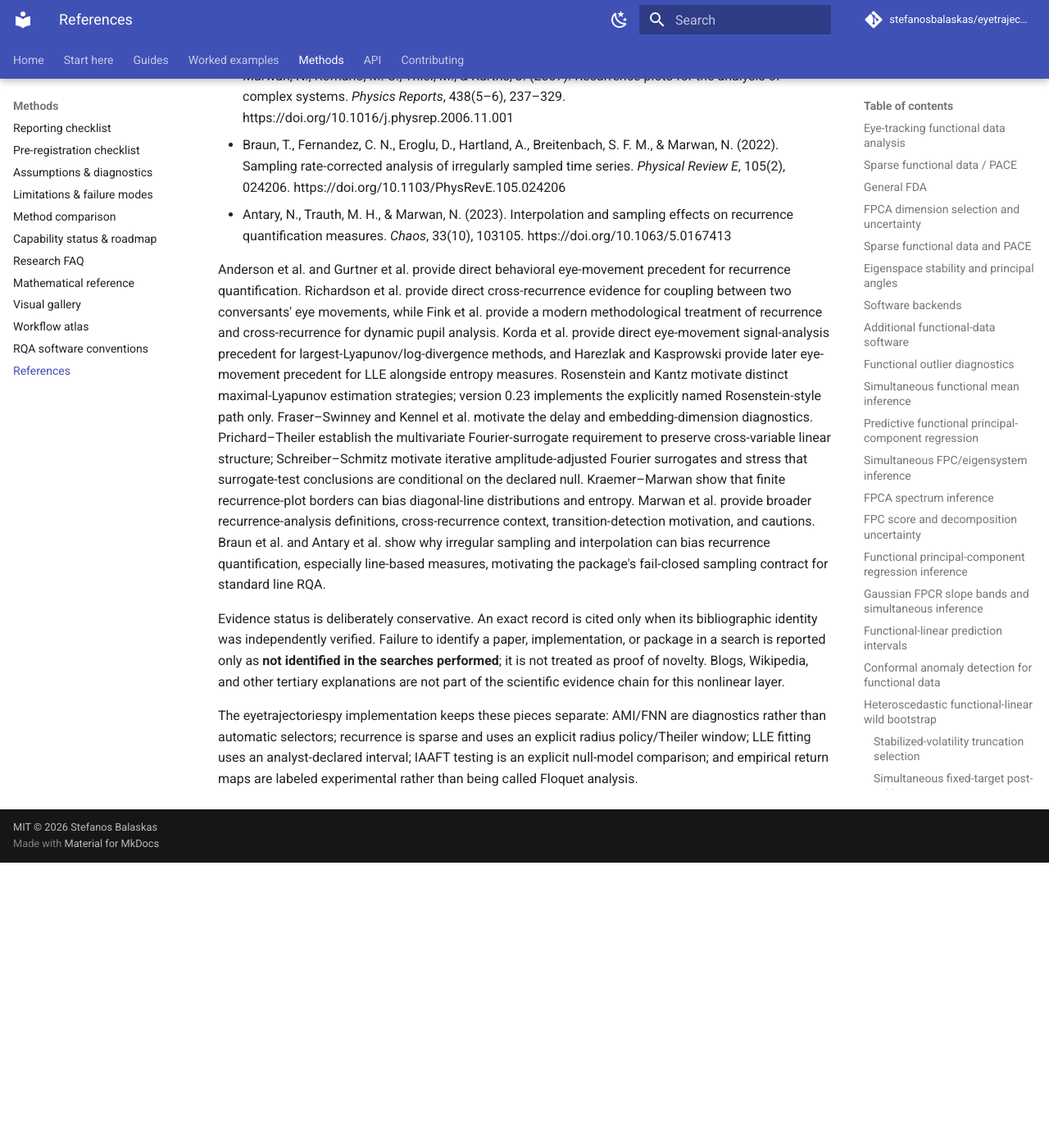
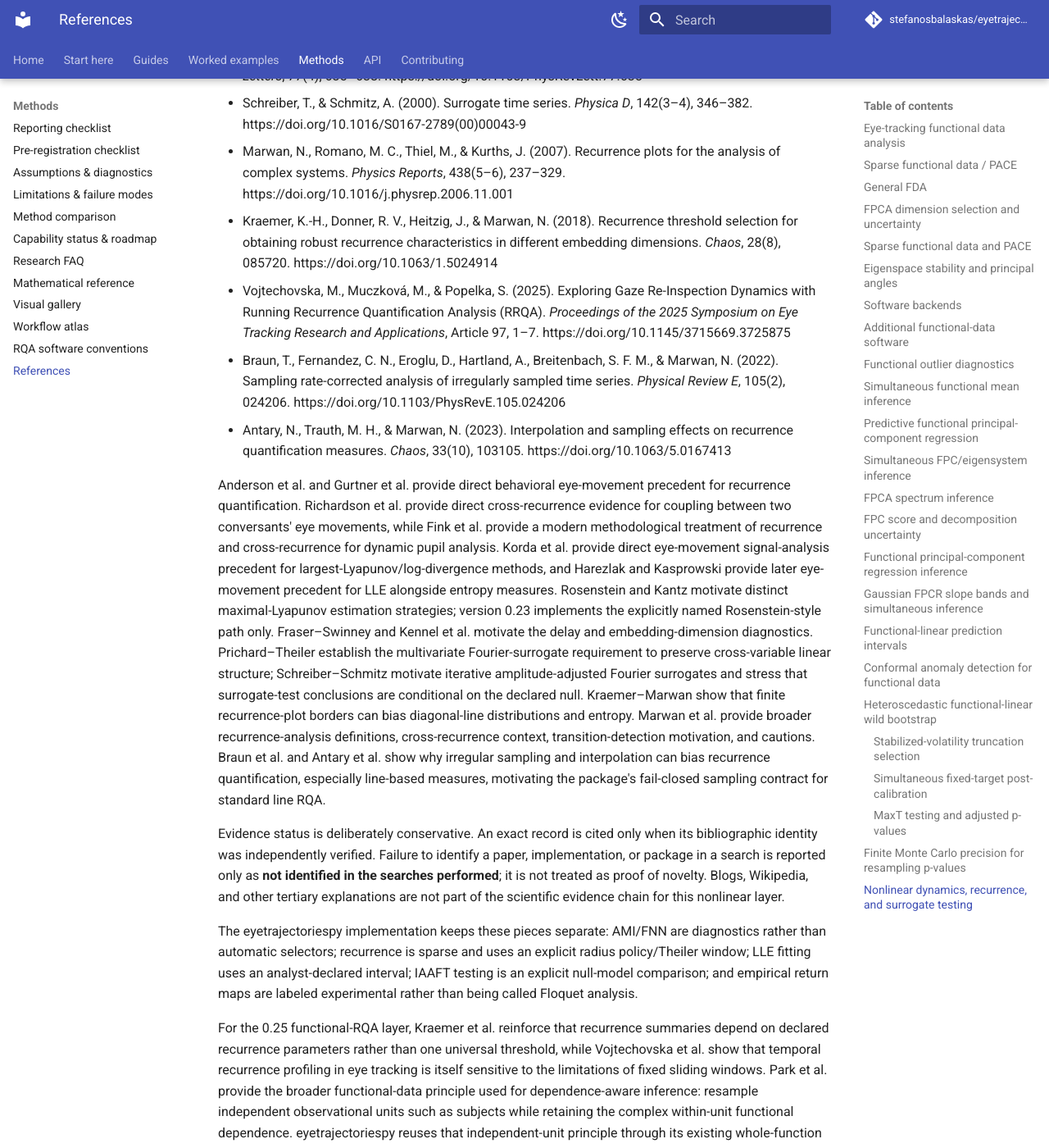
Before and after one commit to stefanosbalaskas/eyetrajectoriespy, an MkDocs documentation site: the page built from docs/methods/references.md, in a window 1280 px wide and 1400 px high, scrolled down 9789 px. Shown: the whole window at 82% size. Built offline with MkDocs 1.6.1 and Material for MkDocs 9.7.7, drawn with Linux system fonts in a browser that asks for light colours; comment, search, counter and statistics services are not loaded; before the commit the page ends 10841 px from its top, so only the background shows below that; some of the changed text lies outside the part shown.

Commit message:
Add functional RQA sensitivity and independent-unit references

```diff
--- a/docs/methods/references.md
+++ b/docs/methods/references.md
@@ -74,6 +74,8 @@
 Degras D. *Simultaneous confidence bands for the mean of functional data*. WIREs Computational Statistics. 2017;9(3):e1397.
 
 Liebl D, Reimherr M. *Fast and fair simultaneous confidence bands for functional parameters*. Journal of the Royal Statistical Society Series B. 2023;85(3):842–868. doi:10.1093/jrsssb/qkad026.
+
+- Park, S. Y., Staicu, A.-M., Xiao, L., & Crainiceanu, C. M. (2018). Simple fixed-effects inference for complex functional models. *Biostatistics*, 19(2), 137–152. https://doi.org/10.1093/biostatistics/kxx026
 
 The current eyetrajectoriespy implementation uses a studentized Gaussian multiplier maximum over the observed common grid. It is intentionally narrower in scope than general continuous-domain confidence-band frameworks.
 
@@ -228,6 +230,8 @@
 - Schreiber, T., & Schmitz, A. (1996). Improved surrogate data for nonlinearity tests. *Physical Review Letters*, 77(4), 635–638. https://doi.org/10.1103/PhysRevLett.77.635
 - Schreiber, T., & Schmitz, A. (2000). Surrogate time series. *Physica D*, 142(3–4), 346–382. https://doi.org/10.1016/S0167-2789(00)00043-9
 - Marwan, N., Romano, M. C., Thiel, M., & Kurths, J. (2007). Recurrence plots for the analysis of complex systems. *Physics Reports*, 438(5–6), 237–329. https://doi.org/10.1016/j.physrep.2006.11.001
+- Kraemer, K.-H., Donner, R. V., Heitzig, J., & Marwan, N. (2018). Recurrence threshold selection for obtaining robust recurrence characteristics in different embedding dimensions. *Chaos*, 28(8), 085720. https://doi.org/10.1063/1.5024914
+- Vojtechovska, M., Muczková, M., & Popelka, S. (2025). Exploring Gaze Re-Inspection Dynamics with Running Recurrence Quantification Analysis (RRQA). *Proceedings of the 2025 Symposium on Eye Tracking Research and Applications*, Article 97, 1–7. https://doi.org/10.1145/3715669.3725875
 - Braun, T., Fernandez, C. N., Eroglu, D., Hartland, A., Breitenbach, S. F. M., & Marwan, N. (2022). Sampling rate-corrected analysis of irregularly sampled time series. *Physical Review E*, 105(2), 024206. https://doi.org/10.1103/PhysRevE.105.024206
 - Antary, N., Trauth, M. H., & Marwan, N. (2023). Interpolation and sampling effects on recurrence quantification measures. *Chaos*, 33(10), 103105. https://doi.org/10.1063/5.0167413
 
@@ -236,3 +240,5 @@
 Evidence status is deliberately conservative. An exact record is cited only when its bibliographic identity was independently verified. Failure to identify a paper, implementation, or package in a search is reported only as **not identified in the searches performed**; it is not treated as proof of novelty. Blogs, Wikipedia, and other tertiary explanations are not part of the scientific evidence chain for this nonlinear layer.
 
 The eyetrajectoriespy implementation keeps these pieces separate: AMI/FNN are diagnostics rather than automatic selectors; recurrence is sparse and uses an explicit radius policy/Theiler window; LLE fitting uses an analyst-declared interval; IAAFT testing is an explicit null-model comparison; and empirical return maps are labeled experimental rather than being called Floquet analysis.
+
+For the 0.25 functional-RQA layer, Kraemer et al. reinforce that recurrence summaries depend on declared recurrence parameters rather than one universal threshold, while Vojtechovska et al. show that temporal recurrence profiling in eye tracking is itself sensitive to the limitations of fixed sliding windows. Park et al. provide the broader functional-data principle used for dependence-aware inference: resample independent observational units such as subjects while retaining the complex within-unit functional dependence. eyetrajectoriespy reuses that independent-unit principle through its existing whole-function multiplier band; it does not claim to numerically reproduce Park et al.'s bootstrap algorithm.
```
